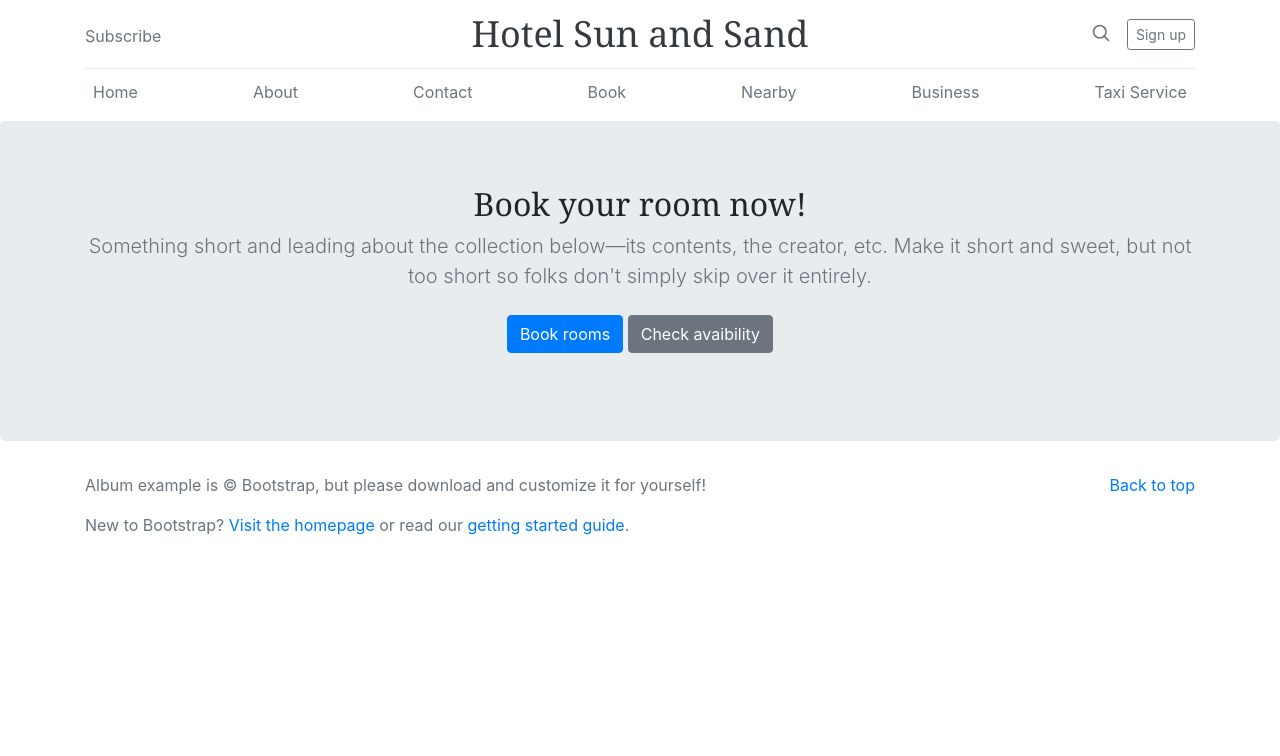
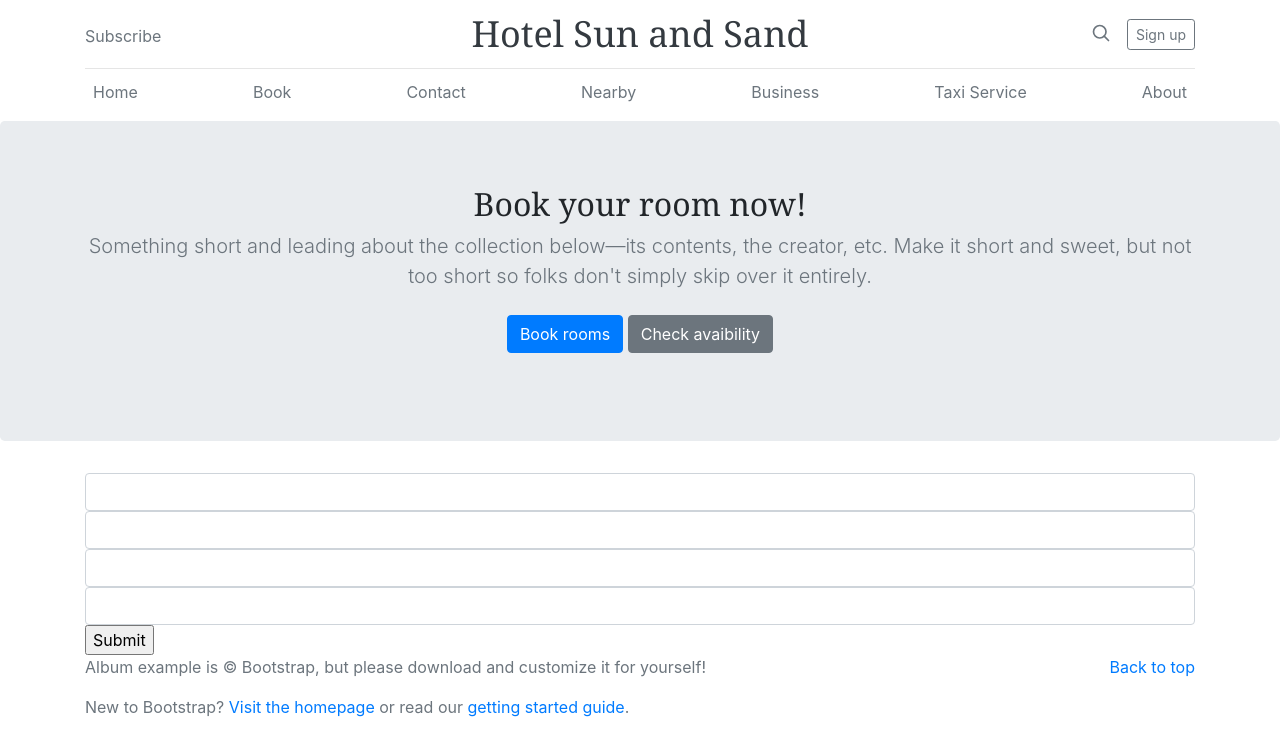
Before and after one commit to darshanmarathe/SunAndSandDemo, a website: page book.html in a window 1280 px wide. Drawn offline with nearby package versions, Linux system fonts and the light colour scheme.

Commit message:
added booking page

```diff
--- a/book.html
+++ b/book.html
@@ -12,7 +12,15 @@
 <body>
 <partial src="/partials/header.html"></partial>
 <partial src="/partials/hero.html"></partial>
-
+<div class="container">
+    <form action="/">
+        <input type="text" class="form-control">
+        <input type="text" class="form-control">
+        <input type="text" class="form-control">
+        <input type="text" class="form-control">
+        <input type="submit">
+    </form>
+</div>
 
 
 <partial src="/partials/footer.html"></partial>
--- a/partials/nav.html
+++ b/partials/nav.html
@@ -1,11 +1,11 @@
 <div class="nav-scroller py-1 mb-2">
         <nav class="nav d-flex justify-content-between">
           <a class="p-2 text-muted" href="/index.html">Home</a>
-          <a class="p-2 text-muted" href="/about.html">About</a>
+          <a class="p-2 text-muted" href="/book.html">Book</a>
           <a class="p-2 text-muted" href="/contact.html">Contact</a>
-          <a class="p-2 text-muted" href="/book.html">Book</a>
           <a class="p-2 text-muted" href="/nearby.html">Nearby</a>
           <a class="p-2 text-muted" href="/Bussiness.html">Business</a>
           <a class="p-2 text-muted" href="/taxi.html">Taxi Service</a>
+          <a class="p-2 text-muted" href="/about.html">About</a>
         </nav>
       </div>
```
